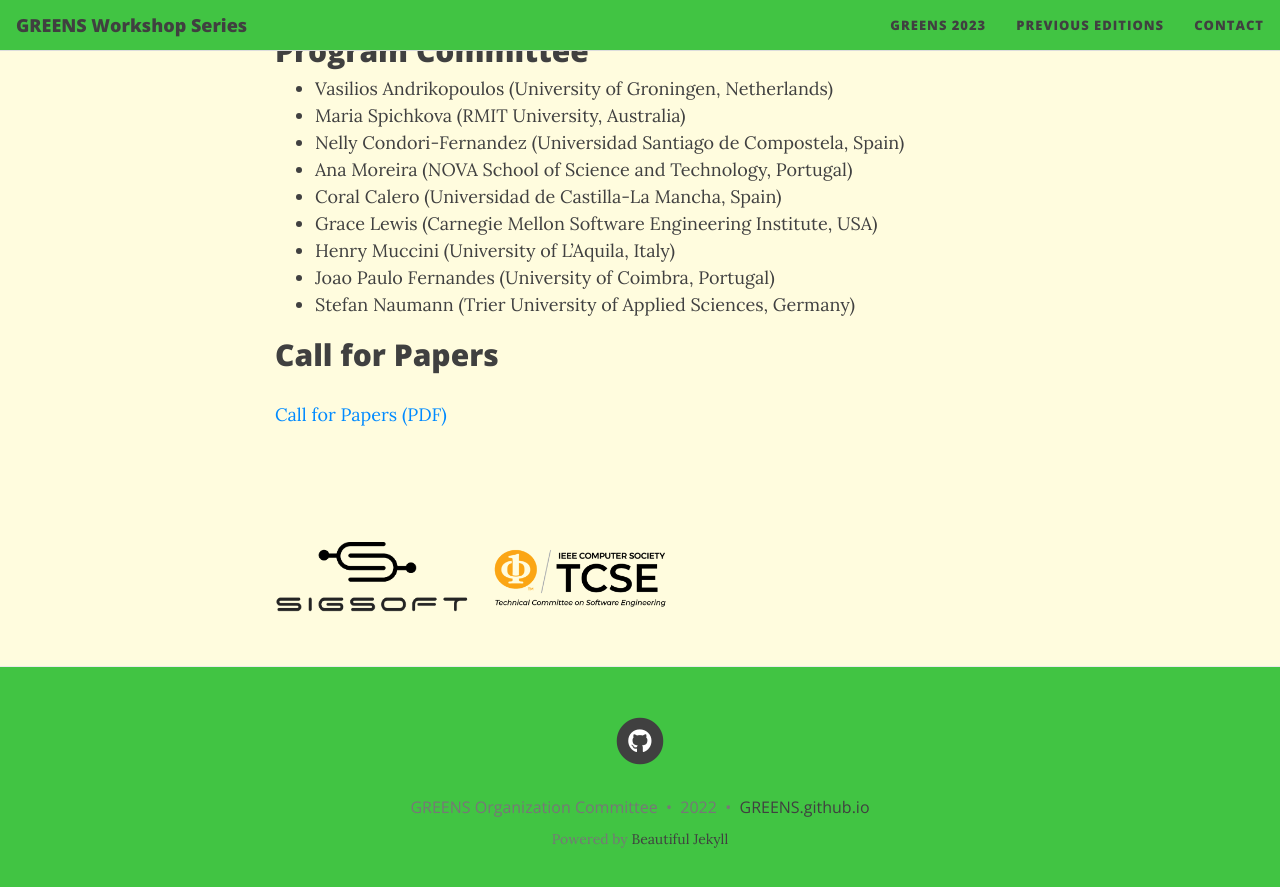
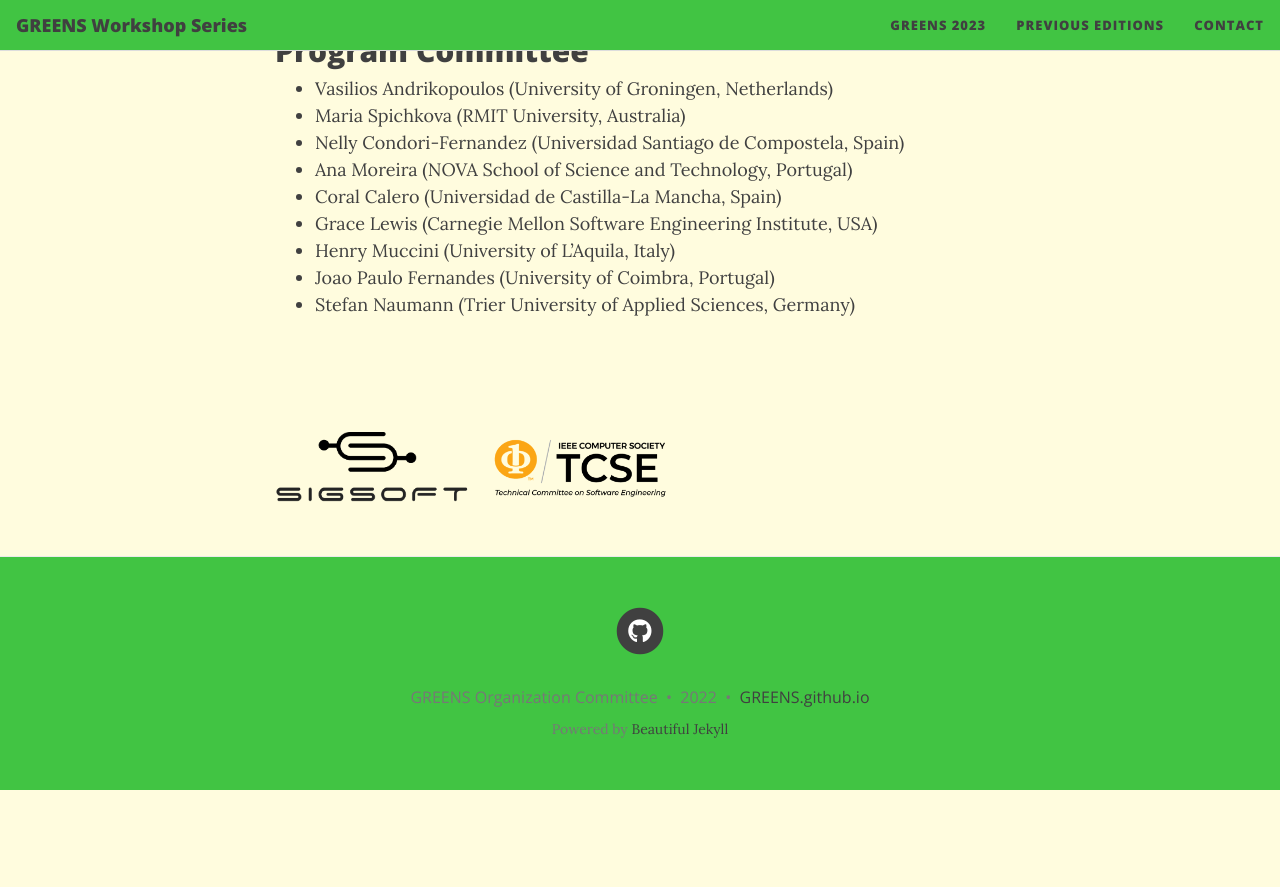
Before and after one commit to greensworkshop/greensworkshop.github.io, a Jekyll site: the page built from GREENS2023.md, in a window 1280 px wide and 900 px high, scrolled down 2594 px. Shown: the top 887 px of the window. Built offline with Jekyll 4.4.1, drawn with Linux system fonts in a browser that asks for light colours; nearby versions of some CDN libraries; after the commit the page ends 3384 px from its top, so only the background shows below that.

Commit message:
Update GREENS2023.md

```diff
--- a/GREENS2023.md
+++ b/GREENS2023.md
@@ -128,10 +128,6 @@ TBD
 - Joao Paulo Fernandes (University of Coimbra, Portugal)
 - Stefan Naumann (Trier University of Applied Sciences, Germany)
 
-## Call for Papers
-
-[Call for Papers (PDF)](https://tinyurl.com/loremipsum)
-
 <br><br>
 <div style="float:center">
 <img src="https://raw.githubusercontent.com/greensworkshop/greensworkshop.github.io/main/img/sigsoft-no-tagline.png" width="200">         <img src="https://raw.githubusercontent.com/greensworkshop/greensworkshop.github.io/main/img/TCSE.png" width="200">
```
